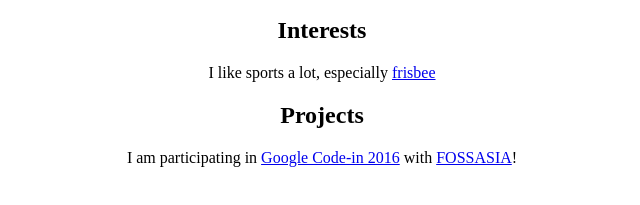
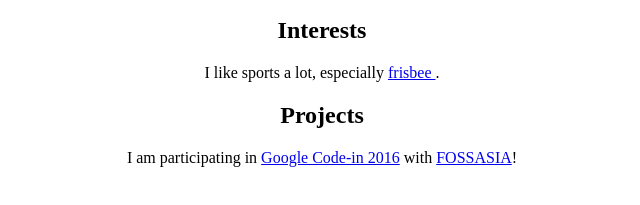
Before and after one commit to leokeying/leokeying.github.io, a plain HTML site: page index.html in a window 1280 px wide. Shown: the part 563-768 px from the top of the page, 318-958 px from the left. Drawn offline with Linux system fonts and the light colour scheme.

Commit message:
Update index.html

```diff
--- a/index.html
+++ b/index.html
@@ -9,7 +9,7 @@
     <p>I am a 17-year old student from <a href="http://www.dunmanhigh.moe.edu.sg">Dunman High School</a>, Singapore.</p>
       <p>I aim to be faster in shuttle run in this year's NAPFA test!</p>
     <h2>Interests</h2>
-    <p>I like sports a lot, especially <a href="https://www.youtube.com/watch?v=HhUays2ehyI"> frisbee </a></p>
+    <p>I like sports a lot, especially <a href="https://www.youtube.com/watch?v=HhUays2ehyI"> frisbee </a>.</p>
     <h2>Projects</h2>
     <p>I am participating in <a href="https://developers.google.com/open-source/gci/">Google Code-in 2016</a> with <a href="http://fossasia.org">FOSSASIA</a>!</p>
 
```
